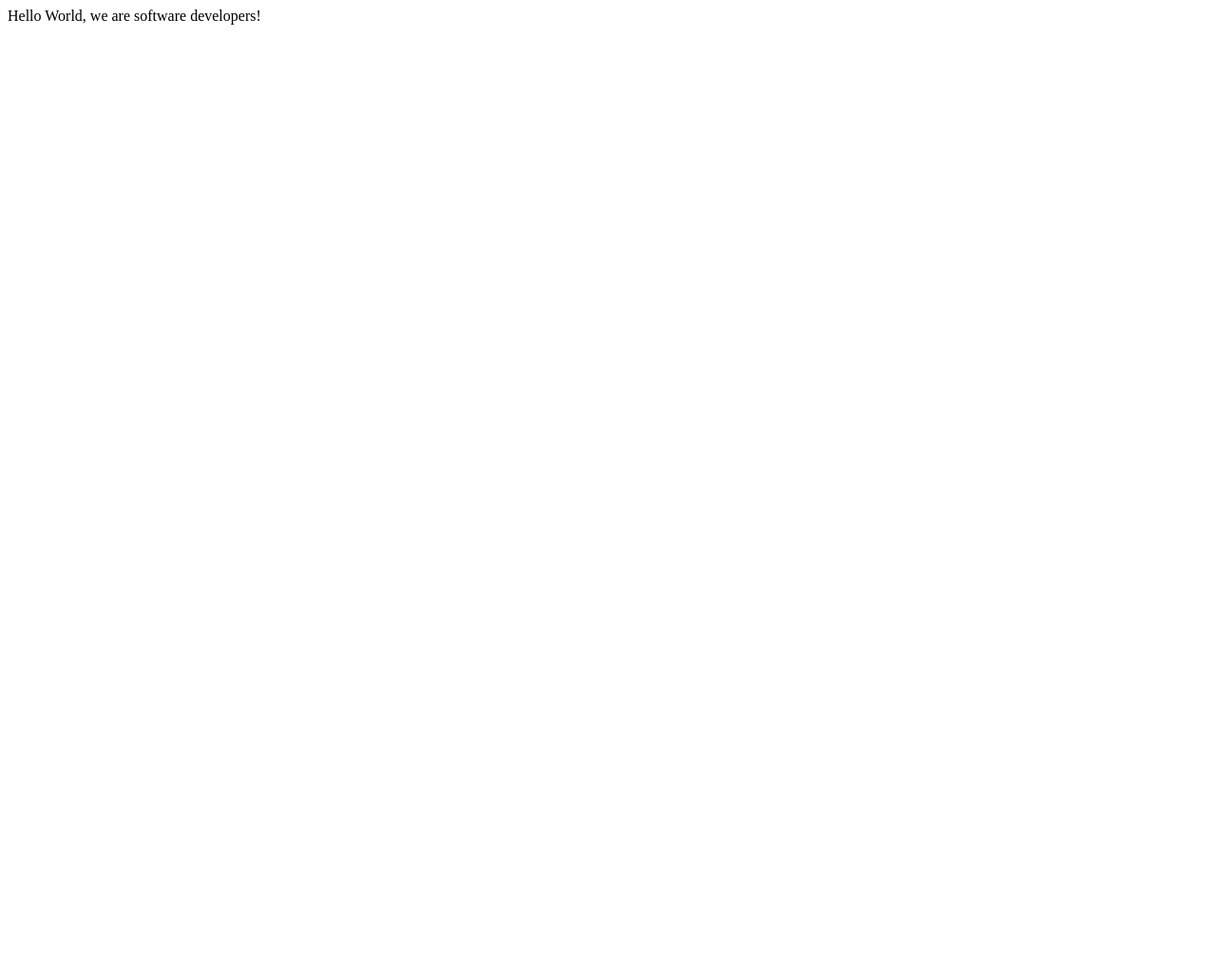
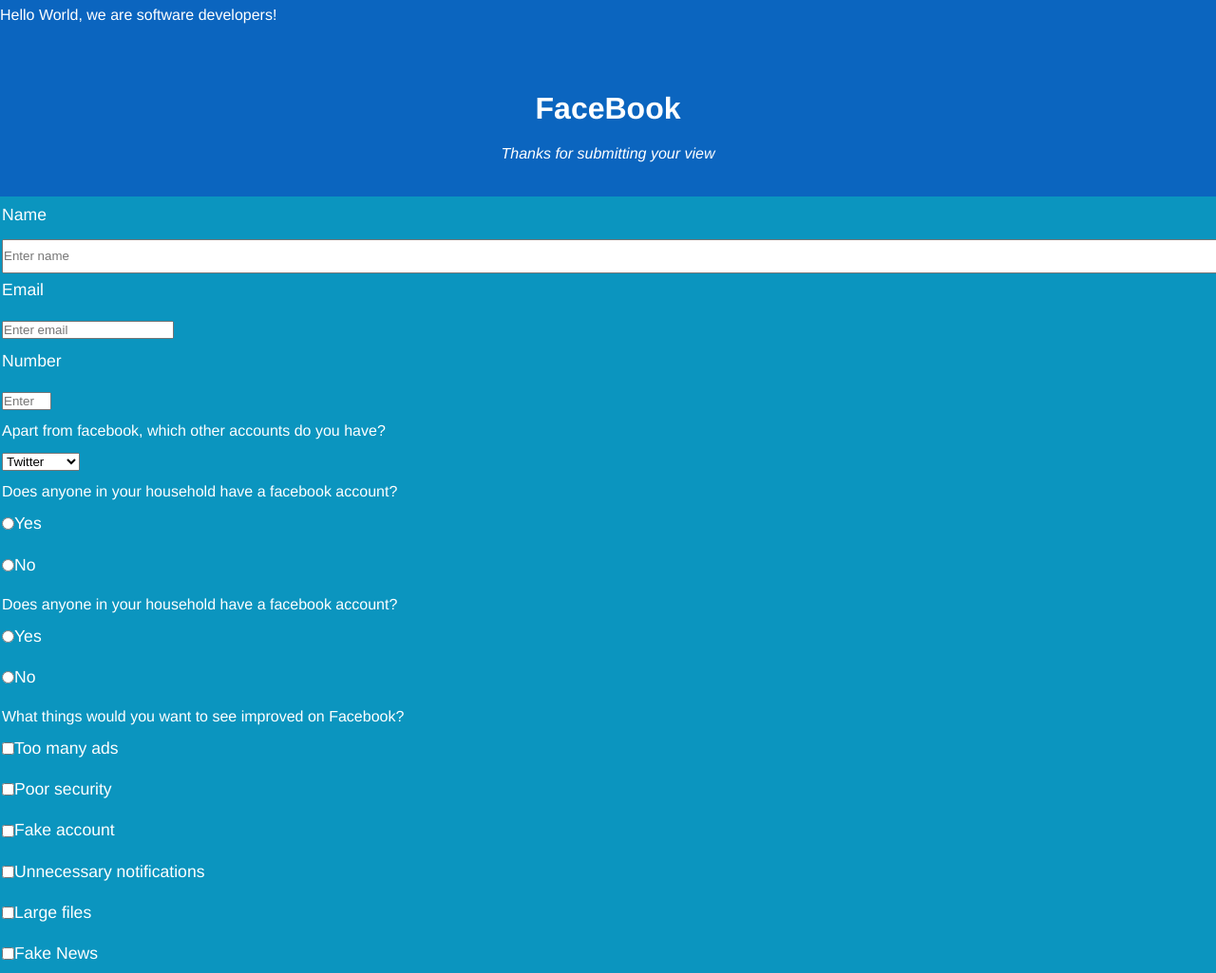
Before and after one commit to Gdiazdiaz/Microversetrial, a plain HTML site: page index.html in a window 1280 px wide. Shown: the top 1025 px of the page at 95% size. Before the commit the page ends 800 px from the top, so only its background shows below. Drawn offline with Linux system fonts and the light colour scheme.

Commit message:
last commit

```diff
--- a/css/style.css
+++ b/css/style.css
@@ -0,0 +1,55 @@
+*{
+    margin: 0;
+    padding: 0;
+}
+body{
+    background: #0b65bf;
+    font-family: Helvetica;
+    color: #fff;
+    line-height: 2;
+}
+#title{
+    text-align: center;
+    font-size: 4;
+}
+#description{
+    text-align: center;
+    font-size: medium;
+    font-style: italic;
+}
+div{
+    display: block;
+}
+.container{
+    width: 100%;
+    margin: 3.125rem auto 0 auto;
+}
+header{
+    display: block;
+    padding: 0 0.6rem;
+    margin-bottom: 1.8rem;
+}
+form{
+    margin-left: auto;
+    margin-right: auto;
+    background: #0b95bf;
+    padding: 2px;
+    width: 100%;
+
+}
+#survey-form{
+
+}
+label{
+    display: flex;
+    align-items: center;
+    font-size: 1.1rem;
+    margin-bottom: 0.5rem;
+}
+#name{
+    display: block;
+    width: 100%;
+    height: 2rem;
+    padding: 0.3rem,0.7rem;
+
+}
--- a/index.html
+++ b/index.html
@@ -8,20 +8,54 @@
 
   <body>
     Hello World, we are software developers!
+    <div class="container">
+      <header class="main-header">
+    <h1 id="title">FaceBook</h1>
+    <p id="description">Thanks for submitting your view</p>
+  </header>
+    <form id="survey-form">
+      <label id="name-label" for="name">Name</label>
+      <input type="text" id="name" placeholder="Enter name" required/>
+      <label id="email-label" for="name">Email</label>
+      <input type="email" id="email" placeholder="Enter email" value"email" required/>
+      <label id="number-label" for="name">Number</label>
+      <input type="number" id="number" min="6" max="10" placeholder="Enter phone number" value="number"/>
+
+      <div class="form-group">
+      <p>Apart from facebook, which other accounts do you have?</p>
+      <select name="" id="dropdown" required/>
+      <option value="twitter">Twitter</option>
+      <option value="instagram">Instagram</option>
+      <option value="tiktok">Tiktok</option>
+    </select>
+  </div>
+
+<div>
+      <p>Does anyone in your household have a facebook account?</p>
+      <label><input type="radio" name="true" value="admit">Yes</label>
+      <label><input type="radio" name="false" value="deny">No</label>
+      <p>Does anyone in your household have a facebook account?</p>
+      <label><input type="radio" name="true" value="admit">Yes</label>
+      <label><input type="radio" name="false" value="deny">No</label>
+    </div>
+    <p>What things would you want to see improved on Facebook?</p>
+      <label><input type="checkbox" value="ads"/>Too many ads</label>
+      <label><input type="checkbox" value="security"/>Poor security</label>
+      <label><input type="checkbox" value="fake accounts"/>Fake account</label>
+      <label><input type="checkbox" value="notifications"/>Unnecessary notifications</label>
+      <label><input type="checkbox" value="large files"/>Large files</label>
+      <label><input type="checkbox" value="fake news"/>Fake News</label>
+
+      <p>Add any extra your comments</p>
+      <textarea name="textarea" id="comments" cols="30" rows="10" /></textarea>
+      <button id="submit">SUBMIT</button>
+    </form>
+  </div>
+
     <script src="https://cdn.freecodecamp.org/testable-projects-fcc/v1/bundle.js"></script>
 
-    <!--
 
-    Hello Camper!
 
-    For now, the test suite only works in Chrome!
-    Please read the README below in the JS Editor before beginning.
-    Feel free to delete this message once you have read it.
-    Good luck and Happy Coding!
-
-    - The freeCodeCamp Team
-
-    -->
     <script  src="js/index.js"></script>
   </body>
 </html>
```
